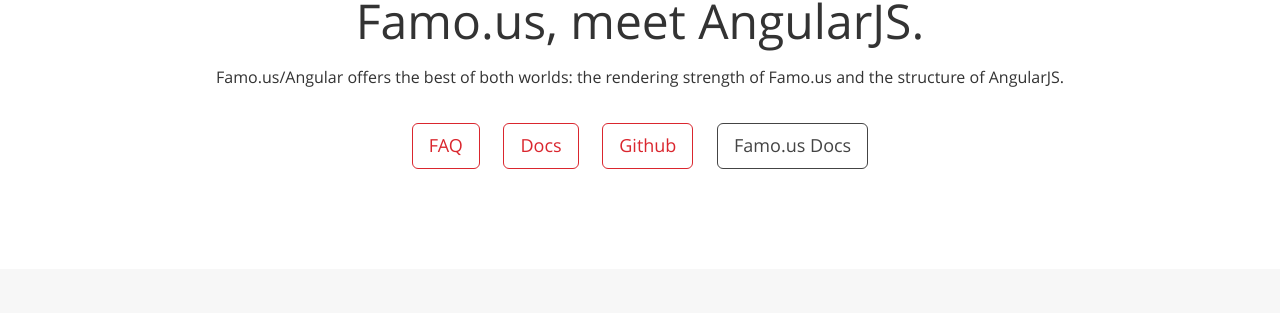
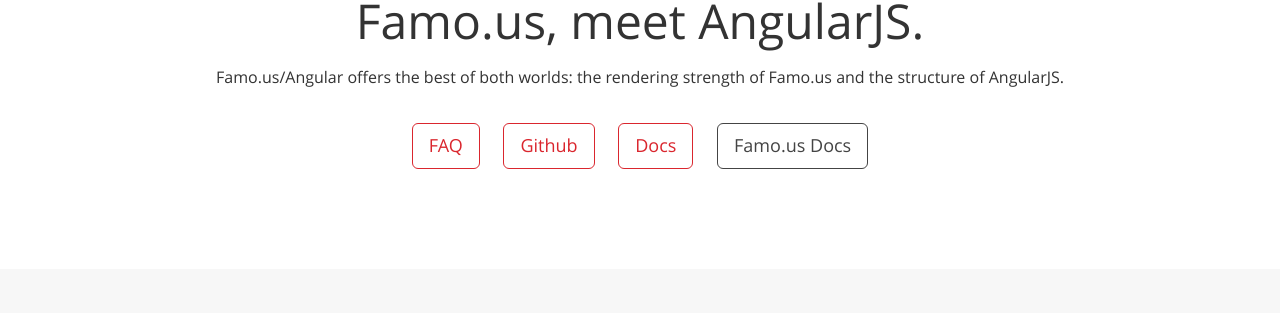
Before and after one commit to thomasstreet/famous-angular-docs, a Jekyll site: the page built from index.md, in a window 1280 px wide and 900 px high. Shown: the part 363-676 px from the top of the window. Built offline with Jekyll 4.4.1, drawn with Linux system fonts in a browser that asks for light colours; Markdown is read by kramdown in place of the engine named in the settings.

Commit message:
change order of landing page buttons

```diff
--- a/_includes/home-introduction.html
+++ b/_includes/home-introduction.html
@@ -21,16 +21,16 @@
           FAQ
         </button>
       </a>
+      <a href="https://github.com/FamousInternal/famous-angular">
+        <button class="btn btn-outline-inverse btn-lg">
+          <i class="fa fa-github"></i>
+          Github
+        </button>
+      </a>
       <a href="{{relative}}docs/api">
         <button class="btn btn-outline-inverse btn-lg">
           <i class="fa fa-file-text-o"></i>
           Docs
-        </button>
-      </a>
-      <a href="https://github.com/FamousInternal/famous-angular">
-        <button class="btn btn-outline-inverse btn-lg">
-          <i class="fa fa-github"></i>
-          Github
         </button>
       </a>
       <a href="https://github.com/FamousInternal/famous-angular">
```
Also changed, not shown: 1 other file.
